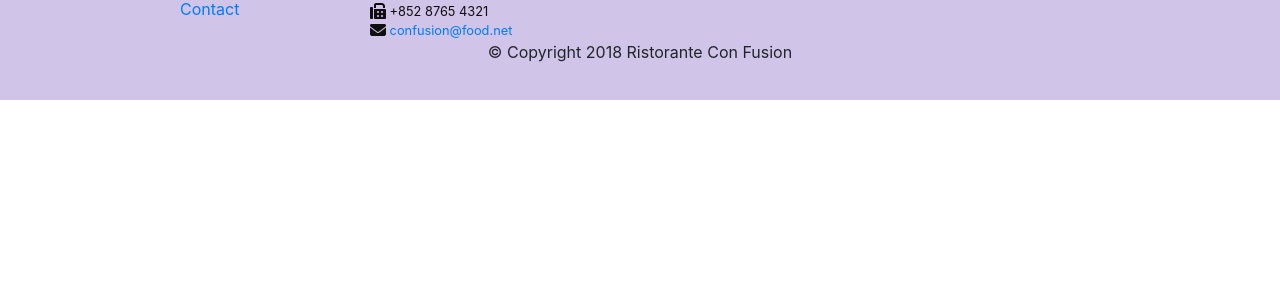
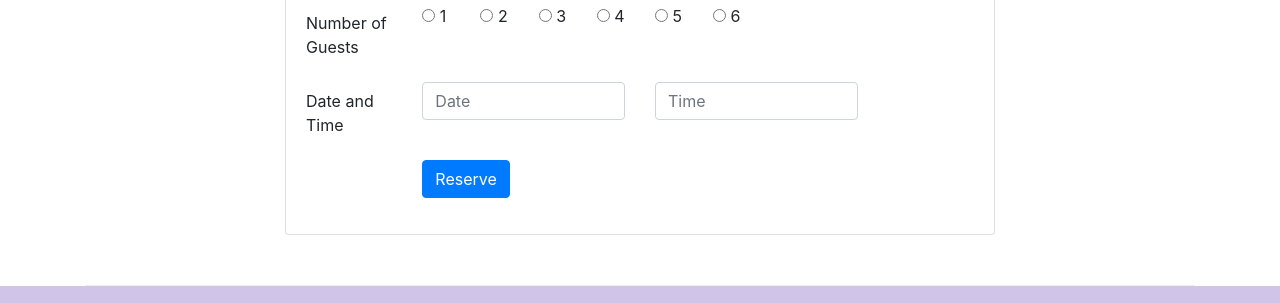
Before and after one commit to abhisheksharma78/bootstrap4, a plain HTML site: page index.html in a window 1280 px wide. Shown: the part 1661-1964 px from the top of the page. Before the commit the page ends 1811 px from the top, so only its background shows below. Drawn offline with nearby package versions, Linux system fonts and the light colour scheme.

Commit message:
Assignment 2

```diff
--- a/index.html
+++ b/index.html
@@ -48,13 +48,16 @@
                 <div class="col-12 col-sm align-self-center">
                     <img src="img/logo.png" class="img-fluid">
                 </div>
+                <div class="col-12 col-sm align-self-center">
+                    <button type="button" onclick="location.href='#noofguests'" class="btn btn-block btn-sm btn-warning">Reserve Table</button>
+                </div>
             </div>
         </div>
     </header>
-
+<!-----------------CONTAINER START------------------------>
     <div class="container">
         <div class="row row-content align-items-center">
-            <div  class="col-12 col-sm=4 order-sm-last col-md-3">
+            <div  class="col-12 col-sm-4 order-sm-last col-md-3">
                 <h3>Our Lipsmacking Culinary Creations</h3>
             </div>
             <div  class="col col-sm order-sm-first col-md">
@@ -62,25 +65,31 @@
                     <img class="d-flex mr-3 img-thumbnail align-self-center" src="img/uthappizza.png" alt="uthappizza">
                     <div class="media-body">
                         <h2 class="mt-0">Uthappizza <span class="badge badge-danger">HOT</span> <spa class="badge badge-pill badge-secondary">$4.99</span></h2>
-                            <p class="d-none d-sm-block">A unique combination of Indian Uthappam (pancake) and Italian pizza, topped with Cerignola olives, ripe vine cherry tomatoes, Vidalia onion, Guntur chillies and Buffalo Paneer.</p>
+                        <p class="d-none d-sm-block">A unique combination of Indian Uthappam (pancake) and Italian pizza, topped with Cerignola olives, ripe vine cherry tomatoes, Vidalia onion, Guntur chillies and Buffalo Paneer.</p>
                     </div>
                 </div>
             </div>
         </div>
 
+        <!------------Assignment 2 TASK 2----------------->
 
         <div class="row row-content align-items-center">
-            <div class="col-12 col-sm=4 col-md-3">
+            <div class="col-12 col-sm-4 col-md-3">
                 <h3>This Month's Promotions</h3>
             </div>
             <div class="col col-sm col-md">
-                <h2>Weekend Grand Buffet</h2>
-                <p class="d-none d-sm-block">Featuring mouthwatering combinations with a choice of five different salads, six enticing appetizers, six main entrees and five choicest desserts. Free flowing bubbly and soft drinks. All for just $19.99 per person </p>
+                <div class="media">
+                    <div class="media-body">
+                        <h2 class="mt-0">Weekend Grand Buffet <span class="badge badge-success">NEW</span></h2>
+                        <p class="d-none d-sm-block">Featuring mouthwatering combinations with a choice of five different salads, six enticing appetizers, six main entrees and five choicest desserts. Free flowing bubbly and soft drinks. All for just $19.99 per person </p>
+                    </div>
+                    <img class="d-flex mr-3 img-thumbnail align-self-center" src="img/buffet.png" alt="buffet">
+                </div>
             </div>
         </div>
 
         <div class="row row-content align-items-center">
-            <div class="col-12 col-sm=4 order-sm-last col-md-3">
+            <div class="col-12 col-sm-4 order-sm-last col-md-3">
                 <h3>Meet our Culinary Specialists</h3>
             </div>
             <div class="col col-sm order-sm-first col-md">
@@ -94,7 +103,70 @@
                 </div>
             </div>
         </div>
+
+        <!-------------Assignment 2 TASK 1------- RESERVE A TABLE--------------->
+
+        <div class="row row-content">
+            <div class="col-md-8 offset-md-2">
+                <div class="card">
+                    <h3 class="card card-header bg-warning text-white">
+                        Reserve a Table
+                    </h3>
+                    <div class="card-body">
+                        <form>
+                            <div class="form-group row">
+                                <label for="noofguests" class="col-12 col-md-2 col-form-label">Number of Guests</label>
+                                <div class="col-auto col-md-1">
+                                    <input type="radio" name="noofguests" id="noofguests" value="1">
+                                    <label for="noofguests">1 </label>
+                                </div>
+                                <div class="col-auto col-md-1">
+                                    <input type="radio" name="noofguests" id="noofguests" value="2">
+                                    <label for="noofguests">2 </label>
+                                </div>
+                                <div class="col-auto col-md-1">
+                                    <input type="radio" name="noofguests" id="noofguests" value="3">
+                                    <label for="noofguests">3 </label>
+                                </div>
+                                <div class="col-auto col-md-1">
+                                    <input type="radio" name="noofguests" id="noofguests" value="4">
+                                    <label for="noofguests">4 </label>
+                                </div>
+                                <div class="col-auto col-md-1">
+                                    <input type="radio" name="noofguests" id="noofguests" value="5">
+                                    <label for="noofguests">5 </label>
+                                </div>
+                                <div class="col-auto col-md-1">
+                                    <input type="radio" name="noofguests" id="noofguests" value="6">
+                                    <label for="noofguests">6 </label>
+                                </div>
+                                <div class="col-auto col-md"></div>
+                            </div>
+                            <div class="form-group row">
+                                <label class="col-12 col-md-2 col-form-label" for="dateandtime">Date and Time</label>
+                                <div class="col-12 col-md-4">
+                                    <input class="form-control" type="text" id="dateandtime" name="date" placeholder="Date">
+                                </div>
+                                <div class="col-12 col-md-4">
+                                    <input class="form-control" type="text" id="dateandtime" name="time" placeholder="Time">
+                                </div>
+                            </div>
+                            <div class="form-group row">
+                                <div class="col-md-10 offset-md-2">
+                                    <button type="submit" class="btn btn-primary">Reserve</button>
+                                </div>
+                            </div>
+                        </form>
+                    </div>
+
+                </div>
+
+            </div>
+        </div>
+
     </div>
+
+<!-----------------CONTAINER END---------->
 
     <footer class="footer">
         <div class="container">
```
Also changed, not shown: css/styles.css (line endings or trailing spaces).
